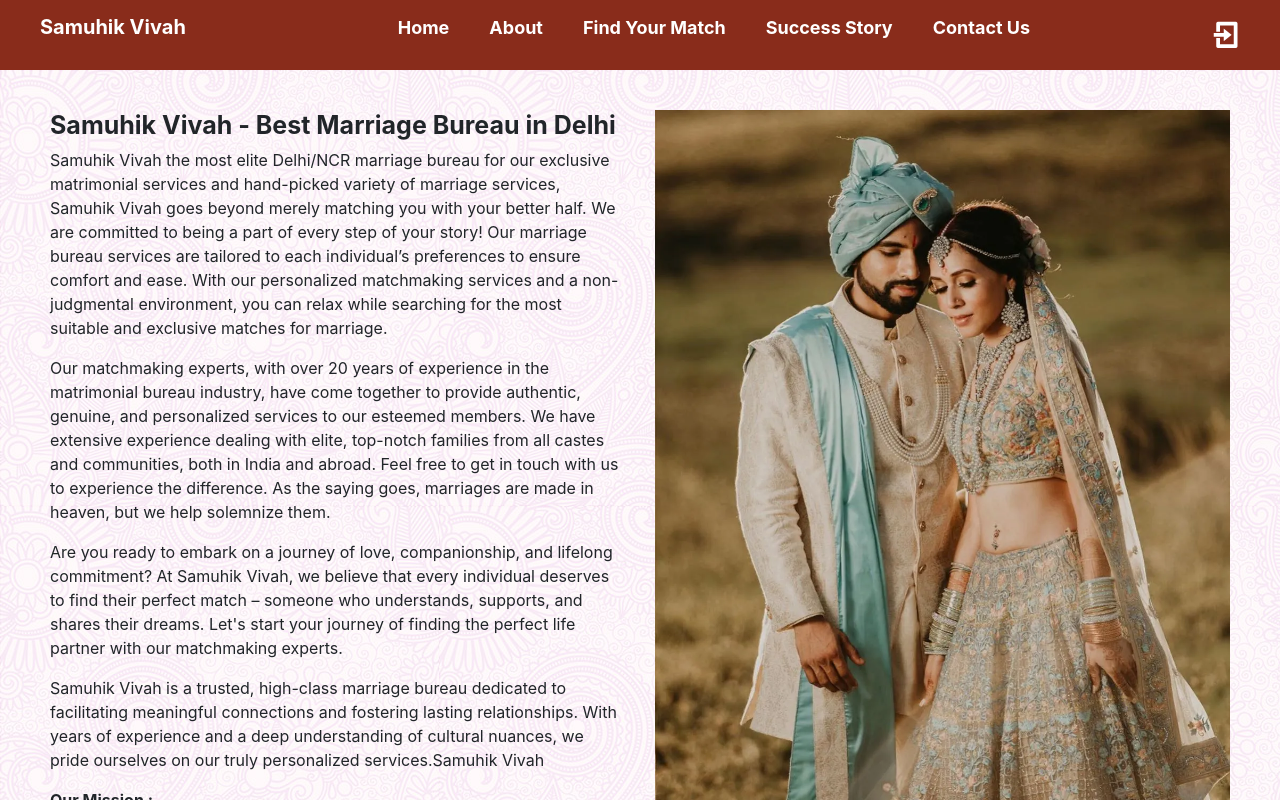
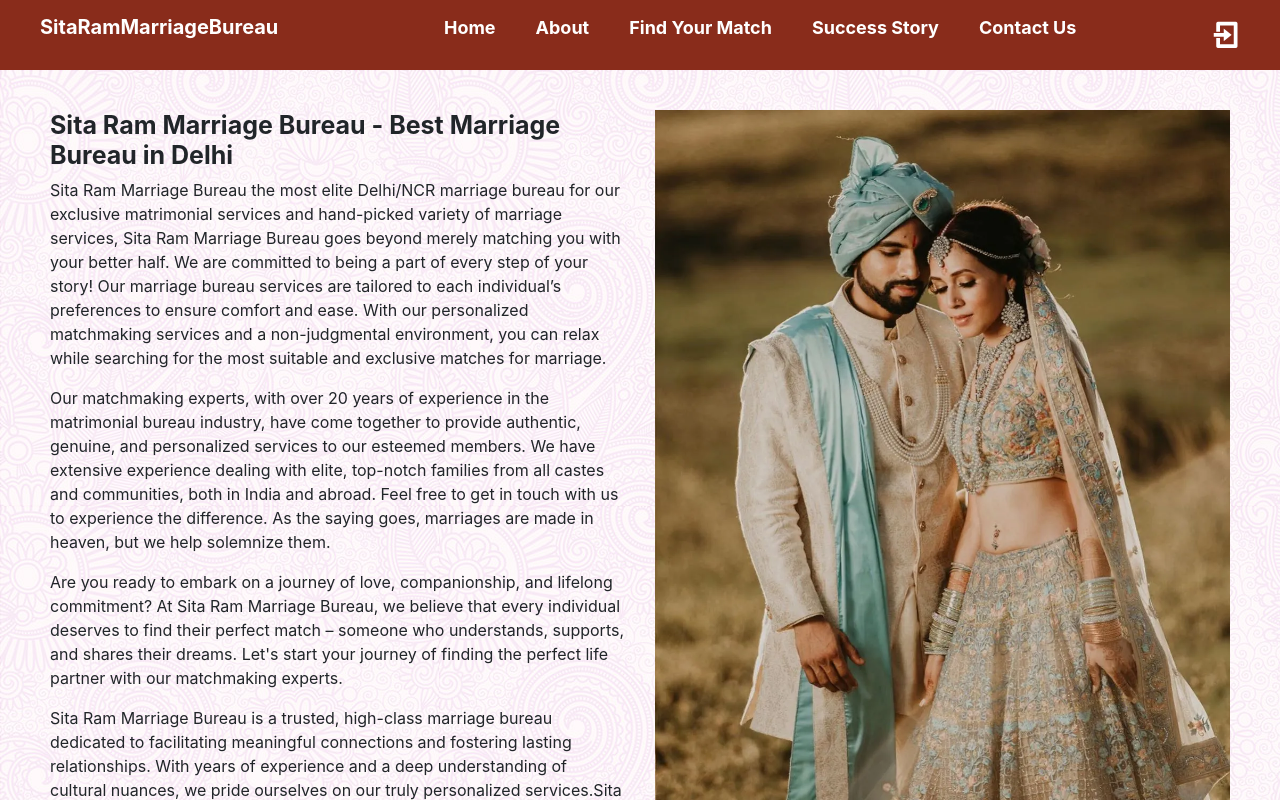
Before and after one commit to Mannumishra/sadi, a React (Create React App) app: page /about in a window 1280 px wide. Shown: the top 800 px of the page. Built offline with nearby package versions, Linux system fonts and the light colour scheme.

Commit message:
add chnages

```diff
--- a/src/Components/About/About.jsx
+++ b/src/Components/About/About.jsx
@@ -12,16 +12,16 @@ const About = () => {
     <>
       <div className="about">
         <div>
-          <h5>Samuhik Vivah - Best Marriage Bureau in Delhi</h5>
-          <p>Samuhik Vivah the most elite Delhi/NCR marriage bureau for our exclusive matrimonial services and hand-picked variety of marriage services, Samuhik Vivah goes beyond merely matching you with your better half. We are committed to being a part of every step of your story! Our marriage bureau services are tailored to each individual’s preferences to ensure comfort and ease. With our personalized matchmaking services and a non-judgmental environment, you can relax while searching for the most suitable and exclusive matches for marriage.</p>
+          <h5>Sita Ram Marriage Bureau - Best Marriage Bureau in Delhi</h5>
+          <p>Sita Ram Marriage Bureau the most elite Delhi/NCR marriage bureau for our exclusive matrimonial services and hand-picked variety of marriage services, Sita Ram Marriage Bureau goes beyond merely matching you with your better half. We are committed to being a part of every step of your story! Our marriage bureau services are tailored to each individual’s preferences to ensure comfort and ease. With our personalized matchmaking services and a non-judgmental environment, you can relax while searching for the most suitable and exclusive matches for marriage.</p>
           <p>
             Our matchmaking experts, with over 20 years of experience in the matrimonial bureau industry, have come together to provide authentic, genuine, and personalized services to our esteemed members. We have extensive experience dealing with elite, top-notch families from all castes and communities, both in India and abroad. Feel free to get in touch with us to experience the difference. As the saying goes, marriages are made in heaven, but we help solemnize them.</p>
 
           <p>
-            Are you ready to embark on a journey of love, companionship, and lifelong commitment? At Samuhik Vivah, we believe that every individual deserves to find their perfect match – someone who understands, supports, and shares their dreams. Let's start your journey of finding the perfect life partner with our matchmaking experts.
+            Are you ready to embark on a journey of love, companionship, and lifelong commitment? At Sita Ram Marriage Bureau, we believe that every individual deserves to find their perfect match – someone who understands, supports, and shares their dreams. Let's start your journey of finding the perfect life partner with our matchmaking experts.
           </p>
           <p>
-            Samuhik Vivah is a trusted, high-class marriage bureau dedicated to facilitating meaningful connections and fostering lasting relationships. With years of experience and a deep understanding of cultural nuances, we pride ourselves on our truly personalized services.Samuhik Vivah</p>
+            Sita Ram Marriage Bureau is a trusted, high-class marriage bureau dedicated to facilitating meaningful connections and fostering lasting relationships. With years of experience and a deep understanding of cultural nuances, we pride ourselves on our truly personalized services.Sita Ram Marriage Bureau</p>
           <p><strong>Our Mission :</strong></p>
           <p>Our mission is simple yet profound – to bring hearts together and unite souls in matrimony. We strive to make the journey of finding a life partner smooth, enjoyable, and fulfilling for all our clients.</p>
         </div>
--- a/src/Components/Footer/Footer.jsx
+++ b/src/Components/Footer/Footer.jsx
@@ -6,7 +6,7 @@ const Footer = () => {
     <footer>
       <div className="footermain">
         <div className="footerfirstdiv">
-          <p>Samuhik Vivah named the most trusted marriage bureau for our exclusive and hand-picked variety of services. Our job doesn’t just finish at matching you with your other half. We are here to be a part of every step of your story! Our services are tailored to each individual’s preference to make them comfortable.</p>
+          <p>Sita Ram Marriage Bureau named the most trusted marriage bureau for our exclusive and hand-picked variety of services. Our job doesn’t just finish at matching you with your other half. We are here to be a part of every step of your story! Our services are tailored to each individual’s preference to make them comfortable.</p>
         </div>
         <div className="footerseconddiv">
           <p>Quick Links</p>
--- a/src/Components/Header/Header.jsx
+++ b/src/Components/Header/Header.jsx
@@ -15,7 +15,7 @@ const Header = () => {
       {/* Desktop Navbar */}
       <header className="navbarmenu">
         <div className="logo">
-          <p><Link to='/'>Samuhik Vivah</Link></p>
+          <p><Link to='/'>SitaRamMarriageBureau</Link></p>
         </div>
         <div className="links">
           <ul>
@@ -35,7 +35,7 @@ const Header = () => {
       {/* Mobile Navbar */}
       <div className="mobile-menu-icon" onClick={toggleMobileMenu}>
         <div style={{ display: "flex", justifyContent: "space-between", padding: "10px 20px" }}>
-          <p>Samuhik vivah </p>
+          <p>Sita Ram Marriage </p>
           <i className={isMobileMenuOpen ? "ri-close-line" : "ri-menu-line"}></i>
         </div>
       </div>
--- a/src/Components/Home/Home.jsx
+++ b/src/Components/Home/Home.jsx
@@ -1,4 +1,4 @@
-import React, { useEffect } from 'react'
+import React, { useEffect, useState } from 'react'
 import './Home.css'
 import banare1 from '../Images/samuhik vivah 2.jpg'
 import banare2 from '../Images/samuhik vivah 3.jpg'
@@ -8,7 +8,9 @@ import banare5 from '../Images/banare2.jpg'
 import About from '../About/About'
 import Service from '../Service/Service'
 import SuccessStory from '../Successstory/SuccessStory'
+import axios from 'axios'
 const Home = () => {
+
   const getInputData = () => {
 
   }
--- a/src/Components/Successstory/SuccessStory.jsx
+++ b/src/Components/Successstory/SuccessStory.jsx
@@ -1,37 +1,42 @@
-import React, { useEffect } from 'react'
+import React, { useEffect, useState } from 'react'
 import './Success.css'
-import cupple1 from '../Images/cupple1.jpg'
-import cupple2 from '../Images/cupple4.jpg'
-import cupple3 from '../Images/cupple3.jpg'
-import cupple4 from '../Images/cupple4.jpg'
+import axios from 'axios'
 const SuccessStory = () => {
-  useEffect(()=>{
+  const [successData, setsuccessData] = useState([])
+
+  const getApiData = async () => {
+    try {
+      let res = await axios.get("https://sadibackend.onrender.com/api/success")
+      setsuccessData(res.data.data)
+    } catch (error) {
+      console.log(error)
+    }
+  }
+  useEffect(() => {
+    getApiData()
     window.scrollTo({
-      top:0,
-      behavior:"smooth"
+      top: 0,
+      behavior: "smooth"
     })
-  },[])
+  }, [])
   return (
     <>
-    <div className="successmain">
+      <div className="successmain">
         <div className="successheading">
           <p>SUCCESS STORIES</p>
         </div>
         <div className="successcard">
-            <div className="successcardfirst">
-              <img src={cupple1} alt="" />
-              <p>Amit & Monika</p>
-            </div>
-            <div className="successcardfirst">
-              <img src={cupple2} alt="" />
-              <p>Mnish & Kavita</p>
-            </div>
-            <div className="successcardfirst">
-              <img src={cupple3} alt="" />
-              <p>Suresh & Preetee</p>
-            </div>
+          {
+            successData.map((item, index) =>
+              <div className="successcardfirst">
+                <img src={item.image} alt="" />
+                <p>{item.husbandname} & {item.wifename}</p>
+                <p style={{ fontSize: 15, textAlign: "center", fontWeight: 600 }}>{item.successmess}</p>
+              </div>
+            )
+          }
         </div>
-    </div>
+      </div>
     </>
   )
 }
```
